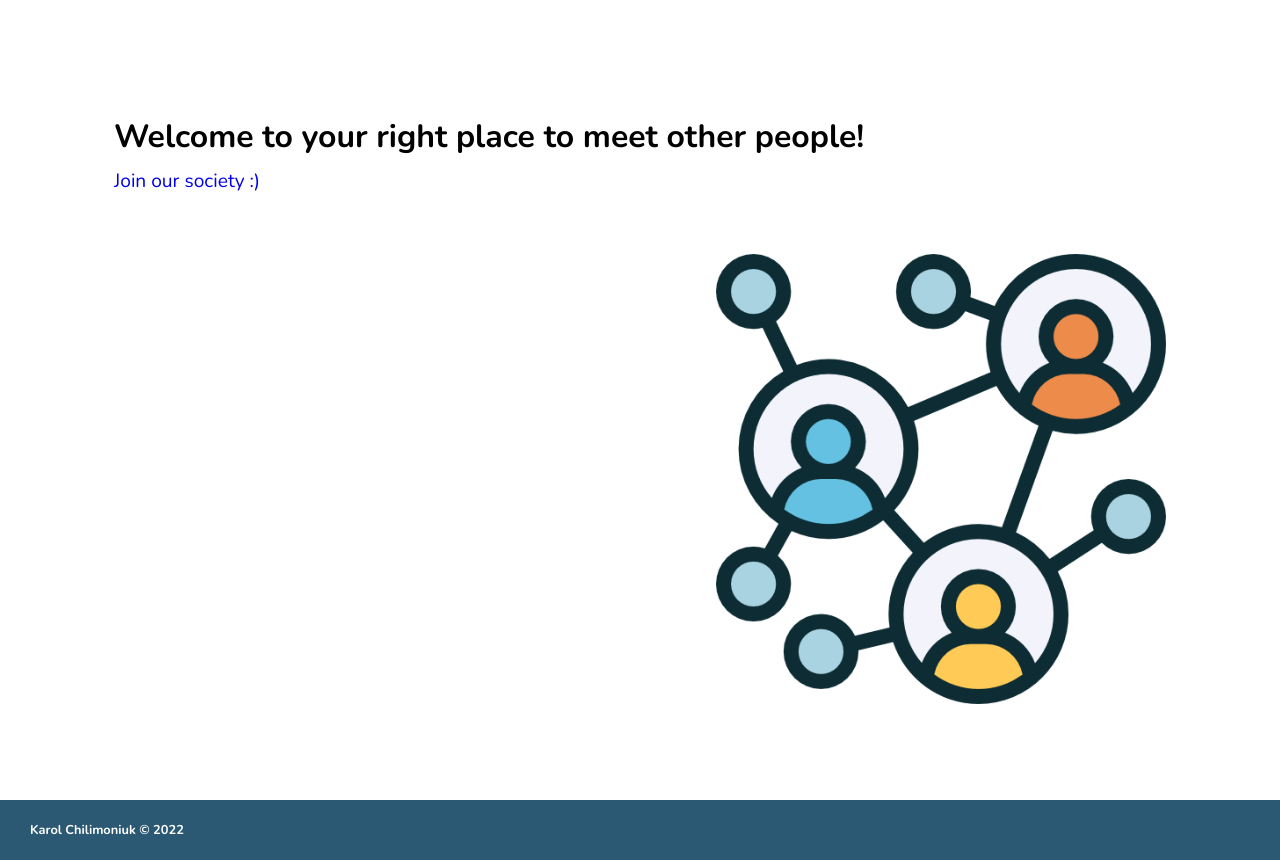
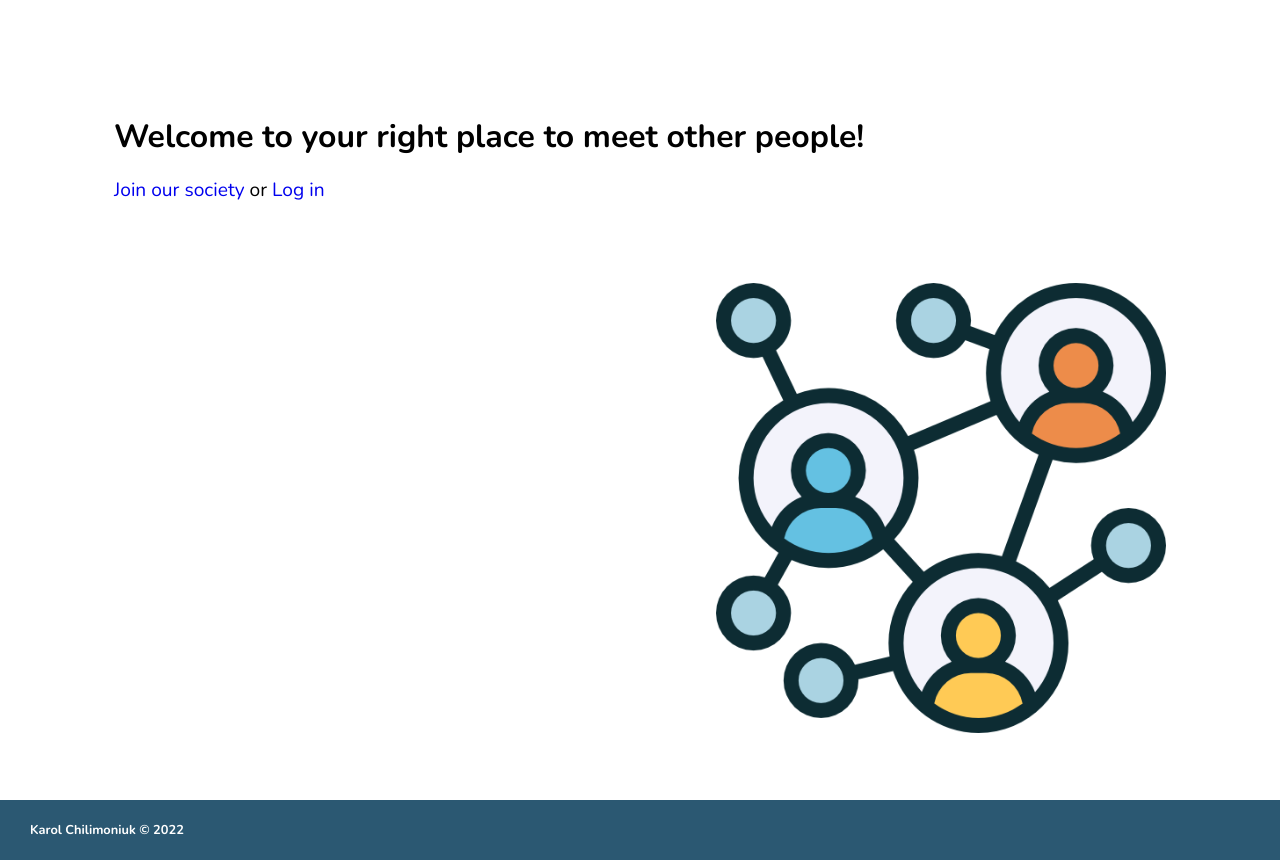
Before and after one commit to KarolChilimoniuk/social-app, a React (Create React App) app in the folder client/: page / in a window 1280 px wide. Built offline with nearby package versions, Linux system fonts and the light colour scheme; no server answers.

Commit message:
mod: modified redux state

```diff
--- a/client/src/Layouts/Home/Home.style.ts
+++ b/client/src/Layouts/Home/Home.style.ts
@@ -22,6 +22,14 @@ export const HomeHeader = styled.h2`
 export const HomeLink = styled(NavLink)`
   cursor: pointer;
   text-decoration: none;
+
+  :hover {
+    color: rgb(90, 0, 0);
+    text-decoration: underline;
+  }
+`;
+
+export const HomeParagraph = styled.p`
   @media (min-width: 700px) {
     font-size: 1.2rem;
   }
--- a/client/src/Layouts/Home/Home.tsx
+++ b/client/src/Layouts/Home/Home.tsx
@@ -1,11 +1,37 @@
+import { useDispatch } from "react-redux";
 import MainImg from "../../components/MainImg/MainImg";
-import { HomeSection, HomeHeader, HomeLink } from "./Home.style";
+import { HomeSection, HomeHeader, HomeLink, HomeParagraph } from "./Home.style";
+import {
+  hasAccountTrue,
+  hasAccountFalse,
+} from "../../services/actions/appDataAction";
 
 const Home = (): JSX.Element => {
+  const dispatch = useDispatch();
+
   return (
     <HomeSection>
       <HomeHeader>Welcome to your right place to meet other people!</HomeHeader>
-      <HomeLink to="/auth">Join our society :)</HomeLink>
+      <HomeParagraph>
+        <HomeLink
+          to="/auth"
+          onClick={() => {
+            dispatch(hasAccountFalse());
+          }}
+        >
+          Join our society
+        </HomeLink>
+        <span> or </span>
+        <HomeLink
+          to="/auth"
+          onClick={() => {
+            dispatch(hasAccountTrue());
+          }}
+        >
+          {" "}
+          Log in
+        </HomeLink>
+      </HomeParagraph>
       <MainImg />
     </HomeSection>
   );
--- a/client/src/components/UserForm/UserForm.tsx
+++ b/client/src/components/UserForm/UserForm.tsx
@@ -1,4 +1,10 @@
 import { useState } from "react";
+import { useSelector, useDispatch } from "react-redux";
+import { IRootState } from "../../services/interfaces/interfaces";
+import {
+  hasAccountTrue,
+  hasAccountFalse,
+} from "../../services/actions/appDataAction";
 import RegisterFormTemplate from "../RegisterFormTemplate/RegisterFormTemplate";
 import LoginFormTemplate from "../LoginFormTemplate/LoginFormTemplate";
 import LoginSignupSwitcher from "../LoginSignupSwitcher/LoginSignupSwitcher";
@@ -6,7 +12,11 @@ import { signUp, login } from "../../services/api/auth";
 import { IFormData } from "../../services/interfaces/interfaces";
 
 const UserForm = (): JSX.Element => {
-  const [haveAccount, setAccountStatus] = useState<boolean>(false);
+  const hasAccountStatus = useSelector(
+    (state: IRootState) => state.appData.hasAccount
+  );
+  const dispatch = useDispatch();
+
   const [formData, newFormData] = useState<IFormData>({
     userName: "",
     firstName: "",
@@ -17,9 +27,6 @@ const UserForm = (): JSX.Element => {
     email: "",
   });
 
-  const accountStatusSwitcher = (): void => {
-    setAccountStatus(!haveAccount);
-  };
   const registerHandler = (e: React.SyntheticEvent): void => {
     e.preventDefault();
     console.log("Sign up process");
@@ -38,7 +45,7 @@ const UserForm = (): JSX.Element => {
 
   return (
     <>
-      {!haveAccount && (
+      {!hasAccountStatus && (
         <>
           <RegisterFormTemplate
             registerHandler={registerHandler}
@@ -52,12 +59,12 @@ const UserForm = (): JSX.Element => {
             email={formData.email}
           />
           <LoginSignupSwitcher
-            onClickHandler={() => accountStatusSwitcher()}
-            accountStatus={haveAccount}
+            onClickHandler={() => dispatch(hasAccountTrue())}
+            accountStatus={hasAccountStatus}
           />
         </>
       )}
-      {haveAccount && (
+      {hasAccountStatus && (
         <>
           <LoginFormTemplate
             loginHandler={loginHandler}
@@ -66,8 +73,8 @@ const UserForm = (): JSX.Element => {
             password={formData.password}
           />
           <LoginSignupSwitcher
-            onClickHandler={() => accountStatusSwitcher()}
-            accountStatus={haveAccount}
+            onClickHandler={() => dispatch(hasAccountFalse())}
+            accountStatus={hasAccountStatus}
           />
         </>
       )}
--- /dev/null
+++ b/client/src/services/actions/appDataAction.ts
@@ -0,0 +1,13 @@
+export const hasAccountTrue = () => {
+  return {
+    type: "HAS_ACCOUNT_STATUS_TRUE",
+    payloads: true,
+  };
+};
+
+export const hasAccountFalse = () => {
+  return {
+    type: "HAS_ACCOUNT_STATUS_FALSE",
+    payloads: false,
+  };
+};
--- /dev/null
+++ b/client/src/services/reducers/appReducers.ts
@@ -0,0 +1,19 @@
+import { AnyAction } from "redux";
+import { IMainInitState } from "../interfaces/interfaces";
+
+const initialState: IMainInitState = {
+  hasAccount: false,
+};
+
+const appReducers = (state = initialState, action: AnyAction) => {
+  switch (action.type) {
+    case "HAS_ACCOUNT_STATUS_TRUE":
+      return { ...state, hasAccount: action.payloads };
+    case "HAS_ACCOUNT_STATUS_FALSE":
+      return { ...state, hasAccount: action.payloads };
+    default:
+      return { ...state };
+  }
+};
+
+export default appReducers;
--- a/client/src/services/reducers/index.ts
+++ b/client/src/services/reducers/index.ts
@@ -1,6 +1,10 @@
-import {combineReducers} from "redux";
+import { combineReducers } from "redux";
+import appReducers from "./appReducers";
 import userReducers from "./userReducers";
 
-const rootReducer = combineReducers({userData: userReducers});
+const rootReducer = combineReducers({
+  appData: appReducers,
+  userData: userReducers,
+});
 
 export default rootReducer;
--- a/client/src/services/reducers/userReducers.ts
+++ b/client/src/services/reducers/userReducers.ts
@@ -1,7 +1,7 @@
 import { AnyAction } from "redux";
-import { IInitState } from "../interfaces/interfaces";
+import { IUserInitState } from "../interfaces/interfaces";
 
-const initialState: IInitState = {
+const initialState: IUserInitState = {
   logged: false,
   _id: "",
   firstName: "",
--- a/client/src/store.ts
+++ b/client/src/store.ts
@@ -1,7 +1,6 @@
 import { createStore, applyMiddleware, Store } from "redux";
 import thunk from "redux-thunk";
 import rootReducer from "./services/reducers";
-import { IInitState } from "./services/interfaces/interfaces";
 
 const store: Store = createStore(rootReducer, applyMiddleware(thunk));
 
```
Also changed, not shown: client/src/services/interfaces/interfaces.ts (+10 -1 lines).
